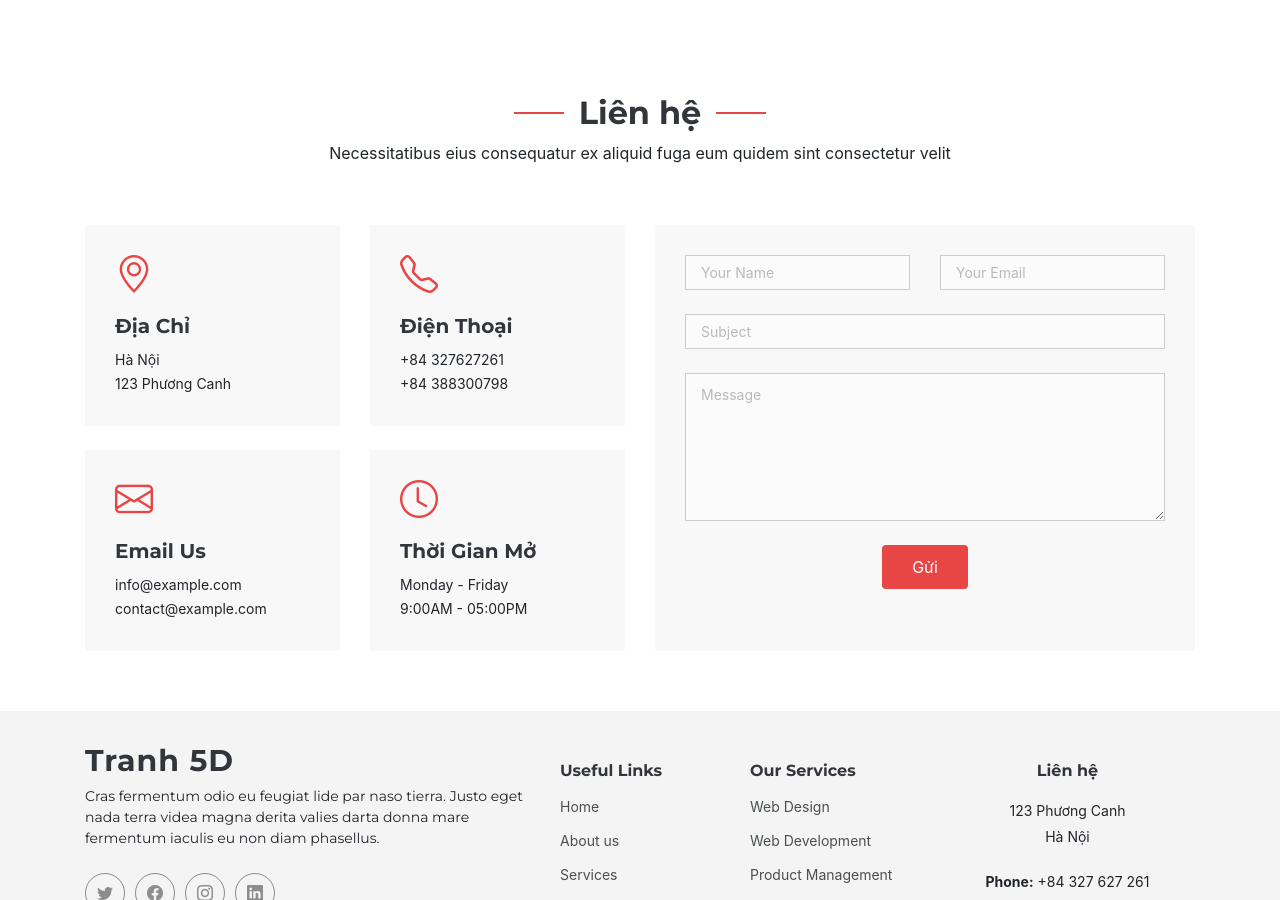
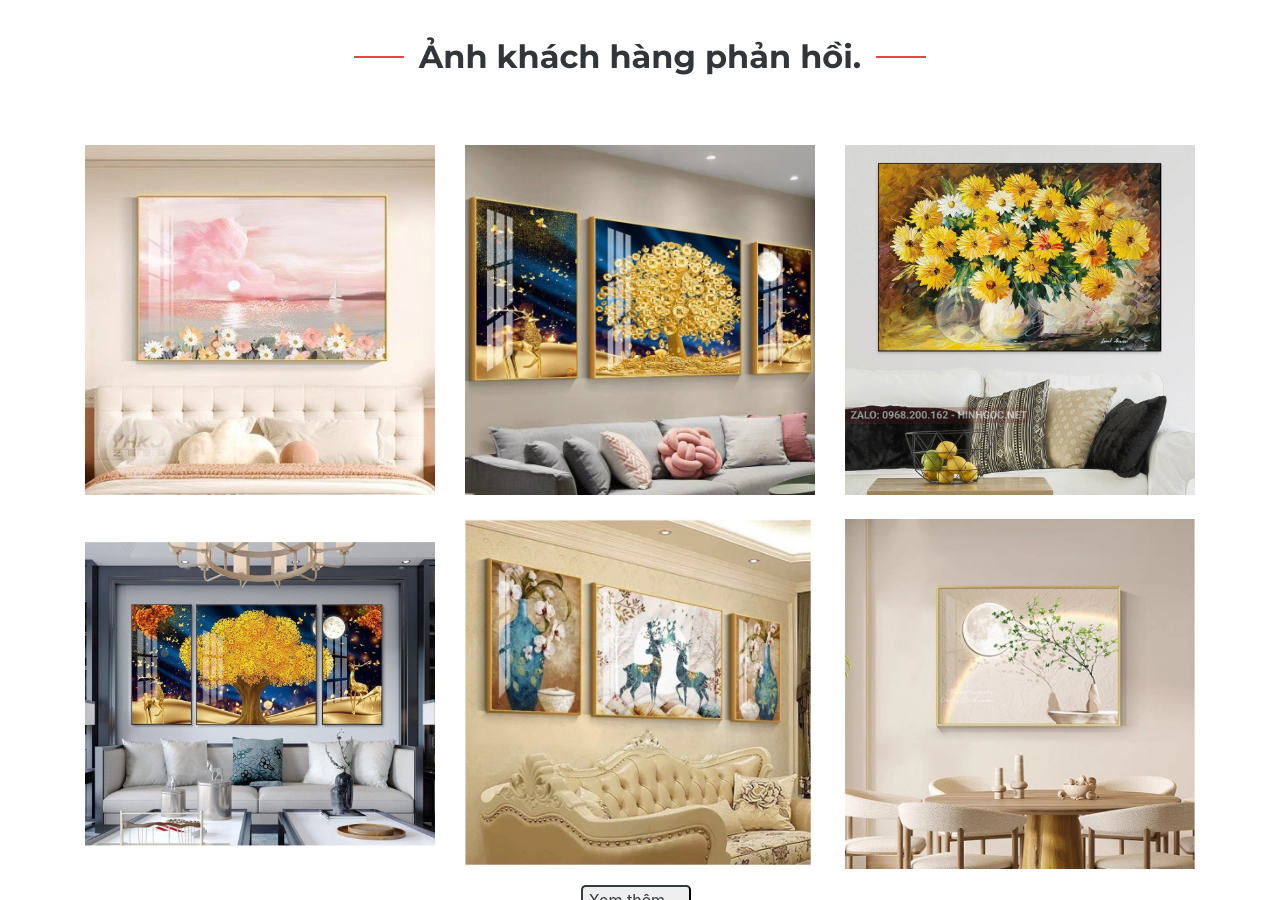
Before and after one commit to caotv1512/landing-users, a React (Create React App) app: page / in a window 1280 px wide. Shown: the part 1900-2800 px from the top of the page. Built offline with nearby package versions, Linux system fonts and the light colour scheme.

Commit message:
Fix contact.

```diff
--- a/public/index.html
+++ b/public/index.html
@@ -16,7 +16,8 @@
   <!-- Fonts -->
   <link href="https://fonts.googleapis.com" rel="preconnect" />
   <link href="https://fonts.gstatic.com" rel="preconnect" crossorigin />
-    <link href="https://fonts.googleapis.com/css2?family=Open+Sans:ital,wght@0,300;0,400;0,500;0,600;0,700;0,800;1,300;1,400;1,500;1,600;1,700;1,800&family=Montserrat:ital,wght@0,100;0,200;0,300;0,400;0,500;0,600;0,700;0,800;0,900;1,100;1,200;1,300;1,400;1,500;1,600;1,700;1,800;1,900&family=Lato:ital,wght@0,100;0,300;0,400;0,700;0,900;1,100;1,300;1,400;1,700;1,900&display=swap"
+  <link
+    href="https://fonts.googleapis.com/css2?family=Open+Sans:ital,wght@0,300;0,400;0,500;0,600;0,700;0,800;1,300;1,400;1,500;1,600;1,700;1,800&family=Montserrat:ital,wght@0,100;0,200;0,300;0,400;0,500;0,600;0,700;0,800;0,900;1,100;1,200;1,300;1,400;1,500;1,600;1,700;1,800;1,900&family=Lato:ital,wght@0,100;0,300;0,400;0,700;0,900;1,100;1,300;1,400;1,700;1,900&display=swap"
     rel="stylesheet" />
 
   <!-- Vendor CSS Files -->
@@ -58,6 +59,17 @@
   <!-- Add Bootstrap JavaScript and jQuery (use a CDN or include them from your project) -->
   <script src="https://code.jquery.com/jquery-3.6.0.min.js"></script>
   <script src="https://maxcdn.bootstrapcdn.com/bootstrap/4.5.2/js/bootstrap.min.js"></script>
+  <script type="text/javascript">
+    var Tawk_API = Tawk_API || {}, Tawk_LoadStart = new Date();
+    (function() {
+      var s1 = document.createElement("script"), s0 = document.getElementsByTagName("script")[0];
+      s1.async = true;
+      s1.src = 'https://embed.tawk.to/652e09c7eb150b3fb9a205e7/1hcttcdc7';
+      s1.charset = 'UTF-8';
+      s1.setAttribute('crossorigin', '*');
+      s0.parentNode.insertBefore(s1, s0);
+    })();
+  </script>
 
 </body>
 
--- a/src/components/Contact.jsx
+++ b/src/components/Contact.jsx
@@ -1,5 +1,5 @@
 import React, { useState } from "react";
-import './contact.css'
+import "./contact.css";
 function Contact() {
   const [formData, setFormData] = useState({
     name: "",
@@ -34,17 +34,17 @@ function Contact() {
         {/*  Section Title */}
         <div className="container section-title">
           <h2>Liên hệ</h2>
-          <p>
+          {/* <p>
             Necessitatibus eius consequatur ex aliquid fuga eum quidem sint
             consectetur velit
-          </p>
+          </p> */}
         </div>
         {/* End Section Title */}
         <div className="container" data-aos-delay={100}>
-          <div className="row gy-4">
-            <div className="col-lg-6">
-              <div className="row gy-4">
-                <div className="col-md-6">
+          {/* <div className="row gy-4"> */}
+          {/* <div className="col-lg-6">
+              <div className="row gy-4"> */}
+          {/* <div className="col-md-6">
                   <div className="info-item" data-aos-delay={200}>
                     <i className="bi bi-geo-alt" />
                     <h3>Địa Chỉ</h3>
@@ -52,7 +52,6 @@ function Contact() {
                     <p>123 Phương Canh</p>
                   </div>
                 </div>
-                {/* End Info Item */}
                 <div className="col-md-6">
                   <div className="info-item" data-aos-delay={300}>
                     <i className="bi bi-telephone" />
@@ -61,7 +60,6 @@ function Contact() {
                     <p>+84 388300798</p>
                   </div>
                 </div>
-                {/* End Info Item */}
                 <div className="col-md-6">
                   <div className="info-item" data-aos-delay={400}>
                     <i className="bi bi-envelope" />
@@ -70,7 +68,6 @@ function Contact() {
                     <p>contact@example.com</p>
                   </div>
                 </div>
-                {/* End Info Item */}
                 <div className="col-md-6">
                   <div className="info-item" data-aos-delay={500}>
                     <i className="bi bi-clock" />
@@ -78,24 +75,26 @@ function Contact() {
                     <p>Monday - Friday</p>
                     <p>9:00AM - 05:00PM</p>
                   </div>
-                </div>
-                {/* End Info Item */}
-              </div>
-            </div>
+                </div> */}
+          {/* </div>
+            </div> */}
           <div className="col-lg-6">
             <form
+              id="add-info"
               method="post"
               className="php-email-form"
               data-aos-delay={200}
               onSubmit={handleSubmit}
             >
+              <h3>Tiêu đề</h3>
+              <p>nội dung ....</p>
               <div className="row gy-4">
                 <div className="col-md-6">
                   <input
                     type="text"
                     name="name"
                     className="form-control"
-                      placeholder="Your Name"
+                    placeholder="Tên"
                     required=""
                     value={formData.name}
                     onChange={handleInputChange}
@@ -106,13 +105,13 @@ function Contact() {
                     type="email"
                     className="form-control"
                     name="email"
-                      placeholder="Your Email"
+                    placeholder="Số điện thoại"
                     required=""
                     value={formData.email}
                     onChange={handleInputChange}
                   />
                 </div>
-                  <div className="col-md-12">
+                {/* <div className="col-md-12">
                     <input
                       type="text"
                       className="form-control"
@@ -133,7 +132,7 @@ function Contact() {
                       value={formData.message}
                       onChange={handleInputChange}
                     />
-                  </div>
+                  </div> */}
                 <div className="col-md-12 text-center">
                   <div className="loading">Loading</div>
                   <div className="error-message" />
@@ -149,7 +148,7 @@ function Contact() {
             </form>
           </div>
           {/* End Contact Form */}
-          </div>
+          {/* </div> */}
         </div>
       </section>
       {/* End Contact Section */}
--- /dev/null
+++ b/src/components/CustomerRender.jsx
@@ -0,0 +1,230 @@
+import React, { useState } from "react";
+
+function CustomerRender() {
+  const products = [
+    {
+      name: "Product 1",
+      image:
+        "assets/img/products/z4766755517684_99fdf85dd944ec3c3ac6757998f3be93.jpg",
+      description: "Product 1 description",
+      category: 1,
+    },
+    {
+      name: "Product 2",
+      image:
+        "assets/img/products/z4766755742185_013ec7f2bd1517d4c0d65c747b48b6dd.jpg",
+      description: "Product 2 description",
+      category: 2,
+    },
+    {
+      name: "Product 3",
+      image:
+        "assets/img/products/z4766755727314_8bb1748a083044003a756e969693077a.jpg",
+      description: "Product 3 description",
+      category: 3,
+    },
+    {
+      name: "Product 4",
+      image:
+        "assets/img/products/z4766755661425_d574674ecc8136b5c20f41a0fb35b78d.jpg",
+      description: "Product 4 description",
+      category: 1,
+    },
+    {
+      name: "Product 5",
+      image:
+        "assets/img/products/z4766755717879_6eff115ad107c4d2bece079293c5a9d2.jpg",
+      description: "Product 5 description",
+      category: 2,
+    },
+    {
+      name: "Product 6",
+      image:
+        "assets/img/products/z4766755621301_f80beb60572cc190dad5e922b6032aed.jpg",
+      description: "Product 6 description",
+      category: 3,
+    },
+    {
+      name: "Product 1",
+      image:
+        "assets/img/products/z4766755668262_1ba5eee1011b5077038e331fa04101f3.jpg",
+      description: "Product 1 description",
+      category: 1,
+    },
+    {
+      name: "Product 2",
+      image:
+        "assets/img/products/z4766755705497_04695b39fcce62e42b9752f1708e1c34.jpg",
+      description: "Product 2 description",
+      category: 2,
+    },
+    {
+      name: "Product 3",
+      image:
+        "assets/img/products/z4766755742185_013ec7f2bd1517d4c0d65c747b48b6dd.jpg",
+      description: "Product 3 description",
+      category: 3,
+    },
+    {
+      name: "Product 4",
+      image:
+        "assets/img/products/z4766755650877_f2fc8bacb5541b67c5a406c86f981858.jpg",
+      description: "Product 4 description",
+      category: 1,
+    },
+    {
+      name: "Product 5",
+      image:
+        "assets/img/products/z4766755753846_b24e9b221f4452d376ba3c1285ebad01.jpg",
+      description: "Product 5 description",
+      category: 2,
+    },
+    {
+      name: "Product 6",
+      image:
+        "assets/img/products/z4766755581495_760b95a1ea527e33151ced330b58e5ca.jpg",
+      description: "Product 6 description",
+      category: 3,
+    },
+  ];
+
+  const initialProductCount = 6; // Số lượng sản phẩm hiển thị ban đầu
+  const productsPerPage = 3; // Số lượng sản phẩm mỗi lần hiển thị thêm
+
+  const [currentCategory, setCurrentCategory] = useState("*");
+  const [displayedProductCount, setDisplayedProductCount] =
+    useState(initialProductCount);
+
+  const filterProducts = (category) => {
+    setCurrentCategory(category);
+    setDisplayedProductCount(initialProductCount);
+  };
+
+  const loadMoreProducts = () => {
+    setDisplayedProductCount(displayedProductCount + productsPerPage);
+  };
+
+  const hideProducts = () => {
+    if (displayedProductCount > initialProductCount) {
+      setDisplayedProductCount(displayedProductCount - productsPerPage);
+    }
+  };
+
+  return (
+    <div>
+      <section id="portfolio" className="portfolio">
+        <div className="container section-title">
+          <h2>Ảnh khách hàng phản hồi.</h2>
+          {/* <p>Ảnh khách hàng phản hồi.</p> */}
+        </div>
+        <div className="container">
+          <div
+            className="isotope-layout"
+            data-default-filter="*"
+            data-layout="masonry"
+            data-sort="original-order"
+          >
+            {/* <ul
+              className="portfolio-filters isotope-filters"
+              data-aos-delay={100}
+            >
+              <li
+                data-filter="*"
+                className={currentCategory === "*" ? "filter-active" : ""}
+                onClick={() => filterProducts("*")}
+              >
+                Tất cả
+              </li>
+              <li
+                data-filter=".filter-app"
+                className={currentCategory === "1" ? "filter-active" : ""}
+                onClick={() => filterProducts("1")}
+              >
+                Phòng ngủ
+              </li>
+              <li
+                data-filter=".filter-product"
+                className={currentCategory === "2" ? "filter-active" : ""}
+                onClick={() => filterProducts("2")}
+              >
+                Phòng khách
+              </li>
+              <li
+                data-filter=".filter-branding"
+                className={currentCategory === "3" ? "filter-active" : ""}
+                onClick={() => filterProducts("3")}
+              >
+                Cầu thang
+              </li>
+            </ul> */}
+            <div className="row gy-4 isotope-container" data-aos-delay={200}>
+              {products
+                .filter(
+                  (product) =>
+                    currentCategory === "*" ||
+                    product.category === parseInt(currentCategory)
+                )
+                .slice(0, displayedProductCount)
+                .map((product, index) => (
+                  <div
+                    className={`col-lg-4 col-md-6 portfolio-item isotope-item filter-app`}
+                    key={index}
+                  >
+                    <img
+                      src={product.image}
+                      className="img-fluid"
+                      alt={product.name}
+                    />
+                    <div className="portfolio-info">
+                      <h4>{product.name}</h4>
+                      <p>{product.description}</p>
+                      <a
+                        href={product.image}
+                        title={product.name}
+                        data-gallery={`portfolio-gallery-app`}
+                        className="glightbox preview-link"
+                      >
+                        <i className="bi bi-zoom-in" />
+                      </a>
+                      <a
+                        href="portfolio-details.html"
+                        title="More Details"
+                        className="details-link"
+                      >
+                        <i className="bi bi-link-45deg" />
+                      </a>
+                    </div>
+                  </div>
+                ))}
+            </div>
+            {displayedProductCount <
+              products.filter(
+                (product) =>
+                  currentCategory === "*" ||
+                  product.category === parseInt(currentCategory)
+              ).length && (
+              <div className="text-center mt-3">
+                <button
+                  className="btn-outline-dark mr-2 rounded-lg "
+                  onClick={loadMoreProducts}
+                >
+                  Xem thêm ...
+                </button>
+                {displayedProductCount > initialProductCount && (
+                  <button
+                    className="btn-outline-dark ml-1 rounded-lg"
+                    onClick={hideProducts}
+                  >
+                    Ẩn bớt
+                  </button>
+                )}
+              </div>
+            )}
+          </div>
+        </div>
+      </section>
+    </div>
+  );
+}
+
+export default CustomerRender;
--- a/src/layouts/Footer.jsx
+++ b/src/layouts/Footer.jsx
@@ -1,7 +1,9 @@
 import React from "react";
 
 function Footer() {
-  return <div>{/* ======= Footer ======= */}
+  return (
+    <div>
+      {/* ======= Footer ======= */}
       <footer id="footer" className="footer">
         <div className="container footer-top">
           <div className="row gy-4">
@@ -10,9 +12,12 @@ function Footer() {
                 <span>Tranh 5D</span>
               </a>
               <p>
-            Cras fermentum odio eu feugiat lide par naso tierra. Justo eget nada
-            terra videa magna derita valies darta donna mare fermentum iaculis
-            eu non diam phasellus.
+                Từ lâu tranh treo tường không chỉ là sự lựa chọn mang tính thẩm
+                mỹ cho ngôi nhà mà với tranh còn giúp cho không gian nội thất
+                trong trong nhà chở nên lung linh, ấn tượng tạo điểm nhấn cho
+                ngôi nhà bạn . Tranh treo tường đẹp không chỉ để trang trí mà
+                treo tranh hợp tuổi, hợp phong thủy sẽ mang lại nhiều tài lộc
+                may mắn cho gia chủ.
               </p>
               <div className="social-links d-flex mt-4">
                 <a href="">
@@ -30,7 +35,7 @@ function Footer() {
               </div>
             </div>
             <div className="col-lg-2 col-6 footer-links">
-          <h4>Useful Links</h4>
+              {/* <h4>Useful Links</h4>
               <ul>
                 <li>
                   <a href="#">Home</a>
@@ -47,10 +52,10 @@ function Footer() {
                 <li>
                   <a href="#">Privacy policy</a>
                 </li>
-          </ul>
+              </ul> */}
             </div>
             <div className="col-lg-2 col-6 footer-links">
-          <h4>Our Services</h4>
+              {/* <h4>Our Services</h4>
               <ul>
                 <li>
                   <a href="#">Web Design</a>
@@ -67,7 +72,7 @@ function Footer() {
                 <li>
                   <a href="#">Graphic Design</a>
                 </li>
-          </ul>
+              </ul> */}
             </div>
             <div className="col-lg-3 col-md-12 footer-contact text-center text-md-start">
               <h4>Liên hệ</h4>
@@ -77,7 +82,10 @@ function Footer() {
               <p className="mt-4">
                 <strong>Phone:</strong> <span>+84 327 627 261</span>
               </p>
-           <p> <strong>Phone:</strong> <span>+84 327 627 261</span></p>
+              <p>
+                {" "}
+                <strong>Phone:</strong> <span>+84 327 627 261</span>
+              </p>
               <p>
                 <strong>Email:</strong> <span>info@example.com</span>
               </p>
@@ -106,7 +114,9 @@ function Footer() {
         className="scroll-top d-flex align-items-center justify-content-center"
       >
         <i className="bi bi-arrow-up-short" />
-  </a></div>;
+      </a>
+    </div>
+  );
 }
 
 export default Footer;
--- a/src/layouts/Header.jsx
+++ b/src/layouts/Header.jsx
@@ -1,40 +1,36 @@
 import React, { useEffect, useState } from "react";
 import { Link, animateScroll as scroll } from "react-scroll";
+import "../styles/layout.css";
 
 function Header() {
-  const [visible, setVisible] = useState(true);
+  // const [visible, setVisible] = useState(true);
 
-  useEffect(() => {
-    const handleScroll = () => {
-      const currentScrollPos = window.pageYOffset;
+  // useEffect(() => {
+  //   const handleScroll = () => {
+  //     const currentScrollPos = window.pageYOffset;
 
-      // Khi cuộn xuống hơn 100px từ đỉnh trang, ẩn component Header
-      if (currentScrollPos > 100) {
-        setVisible(false);
-      } else {
-        setVisible(true);
-      }
-    };
+  //     // Khi cuộn xuống hơn 100px từ đỉnh trang, ẩn component Header
+  //     if (currentScrollPos > 100) {
+  //       setVisible(false);
+  //     } else {
+  //       setVisible(true);
+  //     }
+  //   };
 
-    // Đăng ký sự kiện cuộn trang
-    window.addEventListener("scroll", handleScroll);
+  //   // Đăng ký sự kiện cuộn trang
+  //   window.addEventListener("scroll", handleScroll);
 
-    // Hủy đăng ký sự kiện khi component bị hủy
-    return () => {
-      window.removeEventListener("scroll", handleScroll);
-    };
-  }, []);
+  //   // Hủy đăng ký sự kiện khi component bị hủy
+  //   return () => {
+  //     window.removeEventListener("scroll", handleScroll);
+  //   };
+  // }, []);
 
   return (
     <div>
-       {visible && (
       <header
         id="header"
-        className="header fixed-top d-flex align-items-center"
-      >
-        <header
-          id="header"
-          className="header fixed-top d-flex align-items-center"
+        className="header fixed-top d-flex align-items-center fixed-header"
       >
         <div className="container-fluid d-flex align-items-center justify-content-between">
           <a
@@ -60,9 +56,6 @@ function Header() {
                   Trang Chủ
                 </a>
               </li>
-                {/* <li>
-                    <a>Services</a>
-                  </li> */}
               <li>
                 <a
                   onClick={() => {
@@ -90,18 +83,14 @@ function Header() {
           <a
             className="btn-getstarted"
             onClick={() => {
-                window.scrollTo(0, 3000);
+              const element = document.getElementById("add-info");
+              element.scrollIntoView({ behavior: "smooth" });
             }}
           >
             Liên hệ
           </a>
         </div>
       </header>
-        <Link to="about" smooth={true} duration={500} offset={-100}>
-            Liên hệ
-          </Link>
-      </header>
-      )}
     </div>
   );
 }
--- a/src/layouts/Main.jsx
+++ b/src/layouts/Main.jsx
@@ -5,16 +5,18 @@ import Product from "../components/Product";
 import Pag from "../components/Pag";
 import Call from "../components/Call";
 import Contact from "../components/Contact";
+import CustomerRender from "../components/CustomerRender";
 
 function Main() {
   return (
     <div id="main">
       <Hero />
       {/* <Client /> */}
-      <Product/>
+      <Product />
+      <CustomerRender />
       {/* <Pag/>   */}
       {/* <Call/> */}
-      <Contact/>
+      <Contact />
     </div>
   );
 }
--- /dev/null
+++ b/src/styles/layout.css
@@ -0,0 +1,10 @@
+.fixed-header {
+  position: fixed;
+  top: 0;
+  left: 0;
+  right: 0;
+  z-index: 999;
+  background-color: #ffffff;
+  /* Điều chỉnh màu nền nếu cần */
+  /* Các thuộc tính CSS khác mà bạn muốn áp dụng cho phần header cố định */
+}
```
Also changed, not shown: src/components/Hero.jsx (+10 -18 lines). Lines whose indentation alone changed are shown as unchanged.
